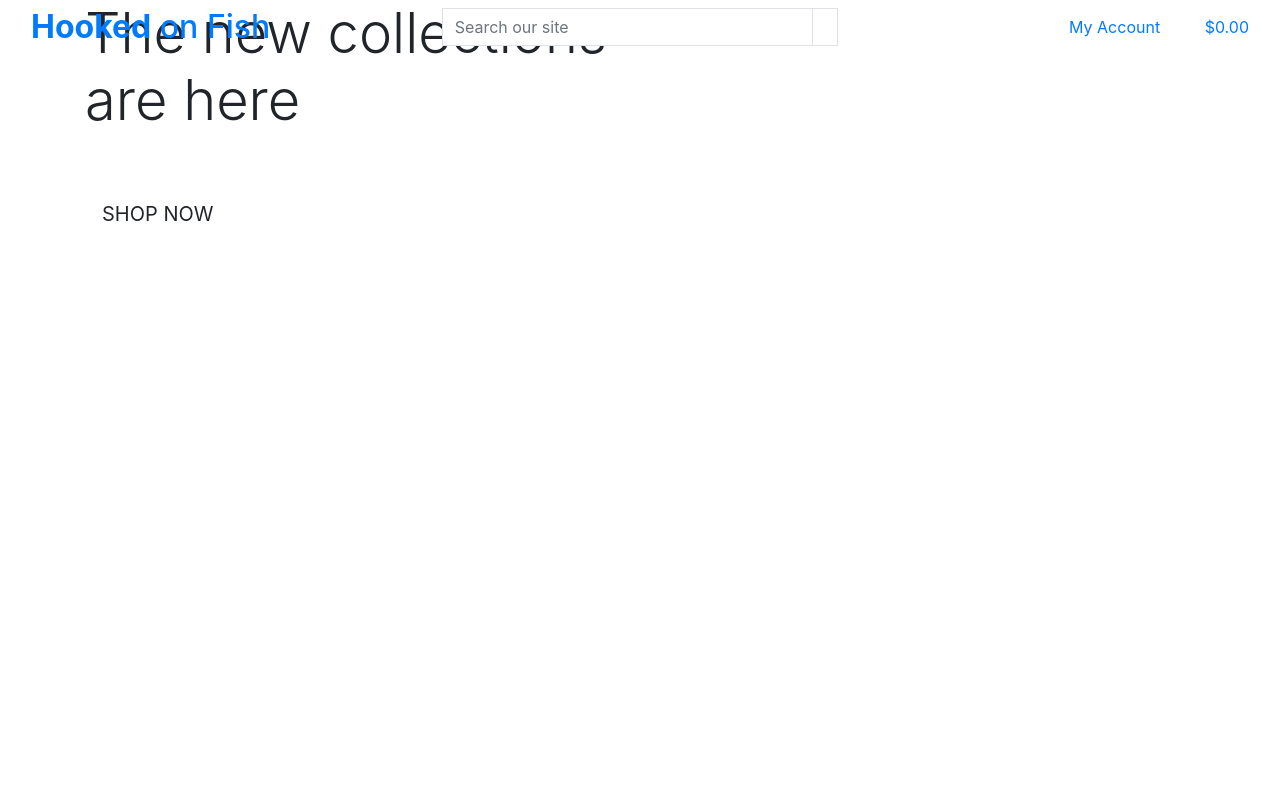
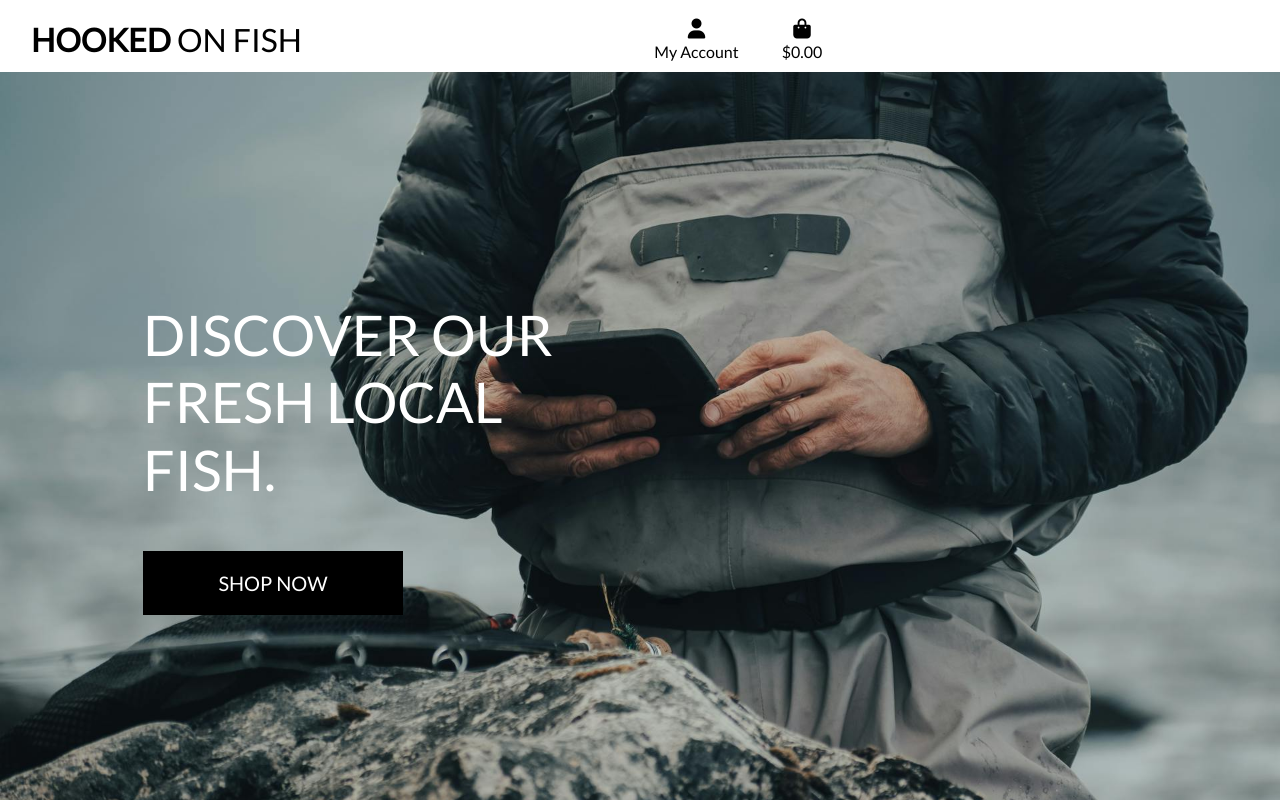
Before and after one commit to LemmenAid/hooked-on-fish, a Django app: page / in a window 1280 px wide. Run offline with Django 3.2, Linux system fonts and the light colour scheme; some libraries are stand-ins or nearby versions.

Commit message:
completed homepage header and css

```diff
--- a/home/templates/home/index.html
+++ b/home/templates/home/index.html
@@ -13,8 +13,8 @@
     <div class="container h-100">
         <div class="row h-100">
             <div class="col-7 col-md-6 my-auto">
-                <h1 class="display-4 logo-font text-black">
-                    The new collections are here
+                <h1 class="display-4 logo-font text-white">
+                    Discover our Fresh local Fish.
                 </h1>
                 <div class="my-5">
                     <h4>
--- a/hooked_on_fish/settings.py
+++ b/hooked_on_fish/settings.py
@@ -145,9 +145,13 @@ USE_TZ = True
 
 
 # Static files (CSS, JavaScript, Images)
-# https://docs.djangoproject.com/en/3.2/howto/static-files/
+# https://docs.djangoproject.com/en/3.0/howto/static-files/
 
 STATIC_URL = '/static/'
+STATICFILES_DIRS = (os.path.join(BASE_DIR, 'static'),)
+
+MEDIA_URL = '/media/'
+MEDIA_ROOT = os.path.join(BASE_DIR, 'media')
 
 # Default primary key field type
 # https://docs.djangoproject.com/en/3.2/ref/settings/#default-auto-field
--- a/hooked_on_fish/urls.py
+++ b/hooked_on_fish/urls.py
@@ -15,9 +15,11 @@ Including another URLconf
 """
 from django.contrib import admin
 from django.urls import path, include
+from django.conf import settings
+from django.conf.urls.static import static
 
 urlpatterns = [
     path('admin/', admin.site.urls),
     path('accounts/', include('allauth.urls')),
     path('', include('home.urls')),
-]
+] + static(settings.MEDIA_URL, document_root=settings.MEDIA_ROOT)
--- /dev/null
+++ b/static/css/base.css
@@ -0,0 +1,81 @@
+html {
+    height: 100%;
+}
+
+body {
+    background: url('/media/homepage_background_cropped.jpg') no-repeat center center fixed;
+    background-size: cover;
+    height: calc(100vh - 164px);
+    color: #555;
+    font-family: 'Lato';
+}
+
+/* from Bulma */
+.icon {
+    align-items: center;
+    display: inline-flex;
+    justify-content: center;
+    height: 1.5rem;
+    width: 1.5rem;
+}
+
+.logo-font {
+    text-transform: uppercase;
+}
+
+.main-logo-link {
+    width: fit-content;
+}
+
+.shop-now-button {
+    background: black;
+    color: white;
+    min-width: 260px;
+}
+
+.btn-black {
+    background: black;
+    color: white;
+}
+
+.shop-now-button:hover,
+.shop-now-button:active,
+.shop-now-button:focus,
+.btn-black:hover,
+.btn-black:active,
+.btn-black:focus {
+    background: #222;
+    color: white;
+}
+
+.text-black {
+    color: #000 !important;
+}
+
+.border-black {
+    border: 1px solid black !important;
+}
+
+/* -------------------------------- Media Queries */
+
+/* Slightly larger container on xl screens */
+@media (min-width: 1200px) {
+  .container {
+    max-width: 80%;
+  }
+}
+
+/* fixed top navbar only on medium and up */
+@media (min-width: 992px) {
+    .fixed-top-desktop-only {
+        position: fixed;
+        top: 0;
+        right: 0;
+        left: 0;
+        z-index: 1030;
+    }
+
+    .header-container {
+        padding-top: 164px;
+    }
+}
--- a/templates/base.html
+++ b/templates/base.html
@@ -15,12 +15,15 @@
 
     {% block corecss %}
         <link rel="stylesheet" href="https://stackpath.bootstrapcdn.com/bootstrap/4.4.1/css/bootstrap.min.css" integrity="sha384-Vkoo8x4CGsO3+Hhxv8T/Q5PaXtkKtu6ug5TOeNV6gBiFeWPGFN9MuhOf23Q9Ifjh" crossorigin="anonymous">
+        <link rel="stylesheet" href="https://fonts.googleapis.com/css?family=Lato&display=swap">
+        <link rel="stylesheet" href="{% static 'css/base.css' %}">
     {% endblock %}
 
     {% block extra_css %}
     {% endblock %}
 
     {% block corejs %}
+        <script src="https://kit.fontawesome.com/4f09a0f356.js" crossorigin="anonymous"></script>
         <script src="https://code.jquery.com/jquery-3.4.1.slim.min.js" integrity="sha384-J6qa4849blE2+poT4WnyKhv5vZF5SrPo0iEjwBvKU7imGFAV0wwj1yYfoRSJoZ+n" crossorigin="anonymous"></script>
         <script src="https://cdn.jsdelivr.net/npm/popper.js@1.16.0/dist/umd/popper.min.js" integrity="sha384-Q6E9RHvbIyZFJoft+2mJbHaEWldlvI9IOYy5n3zV9zzTtmI3UksdQRVvoxMfooAo" crossorigin="anonymous"></script>
         <script src="https://stackpath.bootstrapcdn.com/bootstrap/4.4.1/js/bootstrap.min.js" integrity="sha384-wfSDF2E50Y2D1uUdj0O3uMBJnjuUD4Ih7YwaYd1iqfktj0Uod8GCExl3Og8ifwB6" crossorigin="anonymous"></script>
@@ -29,17 +32,20 @@
     {% block extra_js %}
     {% endblock %}
 
-    <title>Boutique Ado {% block extra_title %}{% endblock %}</title>
+    <title>Hooked on Fish {% block extra_title %}{% endblock %}</title>
   </head>
   <body>
     <header class="container-fluid fixed-top">
-        <div class="row">
+        <div id="topnav" class="row bg-white pt-lg-2 d-none d-lg-flex">
+            <!-- LOGO -->
             <div class="col-12 col-lg-4 my-auto py-1 py-lg-0 text-center text-lg-left">
                 <a href="{% url 'home' %}" class="nav-link main-logo-link">
                     <h2 class="logo-font text-black my-0"><strong>Hooked</strong> on Fish</h2>
                 </a>
             </div>
-            <div class="col-12 col-lg-4 my-auto py-1 py-lg-0">
+
+            <!-- this is search the website, but wont need that I think, so for now out -->
+            <!-- <div class="col-12 col-lg-4 my-auto py-1 py-lg-0">
                 <form method="GET" action="">
                     <div class="input-group w-100">
                         <input class="form-control border border-black rounded-0" type="text" name="q" placeholder="Search our site">
@@ -52,7 +58,9 @@
                         </div>
                     </div>
                 </form>
-            </div>
+            </div> -->
+
+            <!-- Top header items on the right, incl shopping bag -->
             <div class="col-12 col-lg-4 my-auto py-1 py-lg-0">
                 <ul class="list-inline list-unstyled text-center text-lg-right my-0">
                     <li class="list-inline-item dropdown">
```
Also changed, not shown: media/homepage_background_cropped.jpg (added), media/homepage_background_cropped.jpg.jpg (added).
